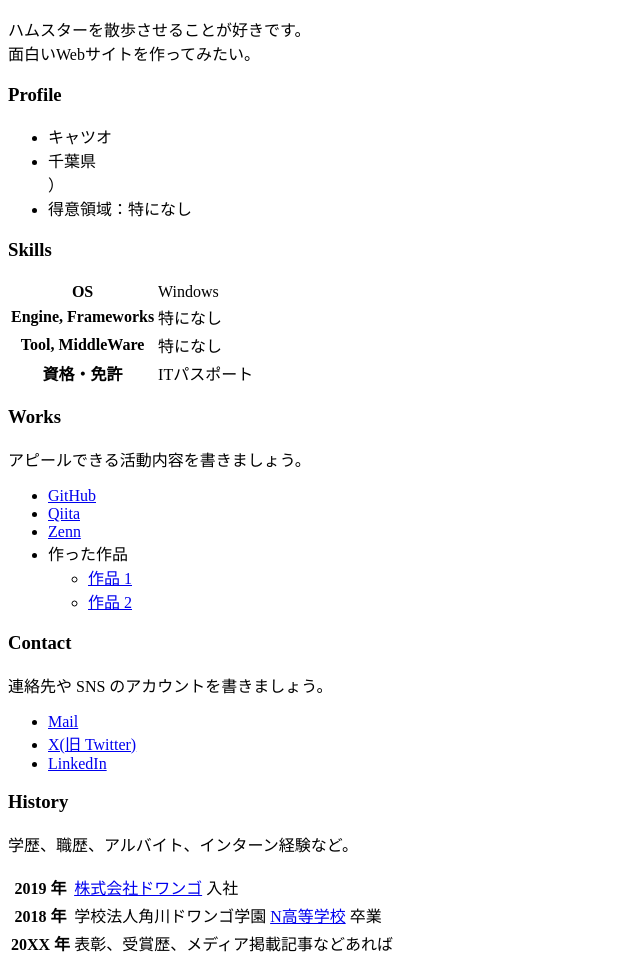
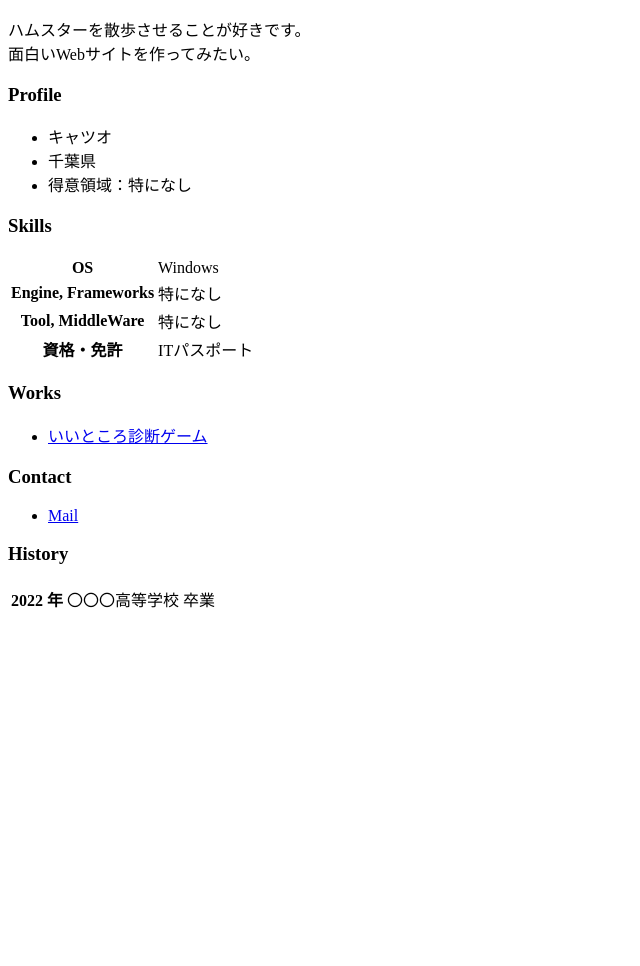
Before and after one commit to Kyatsuo/Kyatsuo.github.io, a plain HTML site: page index.html in a window 1280 px wide. Shown: the part 119-1085 px from the top of the page, without its empty margins (0-640 px from the left). After the commit the page ends 800 px from the top, so only its background shows below. Drawn offline with Linux system fonts and the light colour scheme.

Commit message:
情報の追加

```diff
--- a/index.html
+++ b/index.html
@@ -17,7 +17,7 @@
     <h3>Profile</h3>
     <ul>
       <li>キャツオ</li>
-      <li>千葉県</li>）
+      <li>千葉県</li>
       <li>得意領域：特になし</li>
     </ul>
 
@@ -42,42 +42,20 @@
     </table>
 
     <h3>Works</h3>
-    <p>アピールできる活動内容を書きましょう。</p>
     <ul>
-      <li><a href="https://github.com/">GitHub</a></li>
-      <li><a href="https://qiita.com/">Qiita</a></li>
-      <li><a href="https://zenn.dev/">Zenn</a></li>
-      <li>
-        作った作品
-        <ul>
-          <li><a href="https://example.com/">作品 1</a></li>
-          <li><a href="https://example.com/">作品 2</a></li>
-        </ul>
-      </li>
+      <li><a href="https://kyatsuo.github.io/assessment/assessment.html">いいところ診断ゲーム</a></li>
     </ul>
 
     <h3>Contact</h3>
-    <p>連絡先や SNS のアカウントを書きましょう。</p>
     <ul>
-      <li><a href="mailto:name@example.com">Mail</a></li>
-      <li><a href="https://twitter.com/n_yobikou">X(旧 Twitter)</a></li>
-      <li><a href="https://www.linkedin.com/">LinkedIn</a></li>
+      <li><a href="〇〇〇@Gmail.com">Mail</a></li>
     </ul>
 
     <h3>History</h3>
-    <p>学歴、職歴、アルバイト、インターン経験など。</p>
     <table>
       <tr>
-        <th>2019 年</th>
-        <td><a href="https://dwango.co.jp/">株式会社ドワンゴ</a> 入社</td>
-      </tr>
-      <tr>
-        <th>2018 年</th>
-        <td>学校法人角川ドワンゴ学園 <a href="https://nnn.ed.jp/">N高等学校</a> 卒業</td>
-      </tr>
-      <tr>
-        <th>20XX 年</th>
-        <td>表彰、受賞歴、メディア掲載記事などあれば</td>
+        <th>2022 年</th>
+        <td>〇〇〇高等学校 卒業</td>
       </tr>
     </table>
   </body>
```
